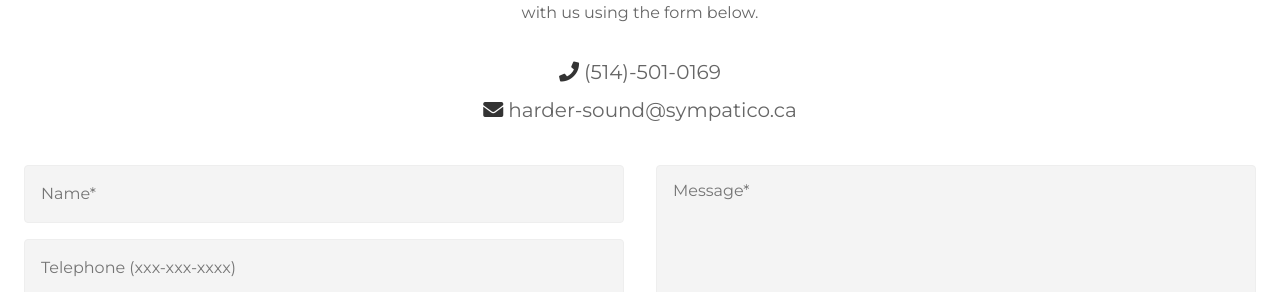
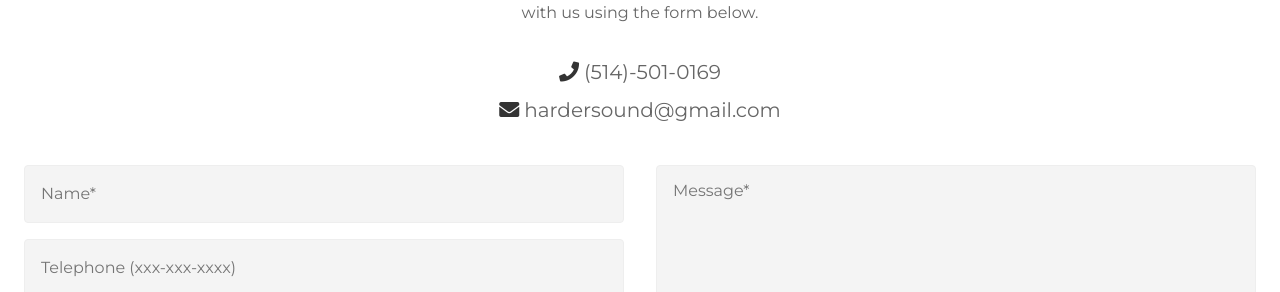
Before and after one commit to ouarez/hardersound, a Jekyll site: the page built from contact.md, in a window 1280 px wide. Shown: the part 267-559 px from the top of the page. Built offline with Jekyll 4.4.1, drawn with Linux system fonts in a browser that asks for light colours; nearby versions of some CDN libraries; a script that is not in the unit is left out.

Commit message:
Update Website Parameters “general”

```diff
--- a/_data/settings.yml
+++ b/_data/settings.yml
@@ -1,6 +1,6 @@
 site_title: Harder Sound
 site_logo: ''
-site_email: harder-sound@sympatico.ca
+site_email: hardersound@gmail.com
 site_tel: (514)-501-0169
-url_facebook: 'https://facebook.com'
+url_facebook: ''
 url_soundcloud: 'https://soundcloud.com'
```
